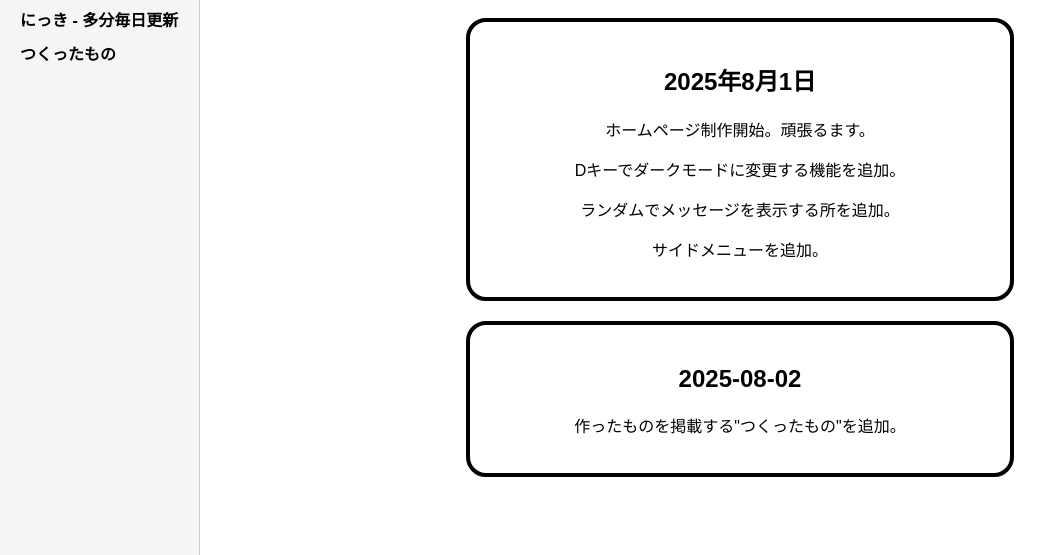
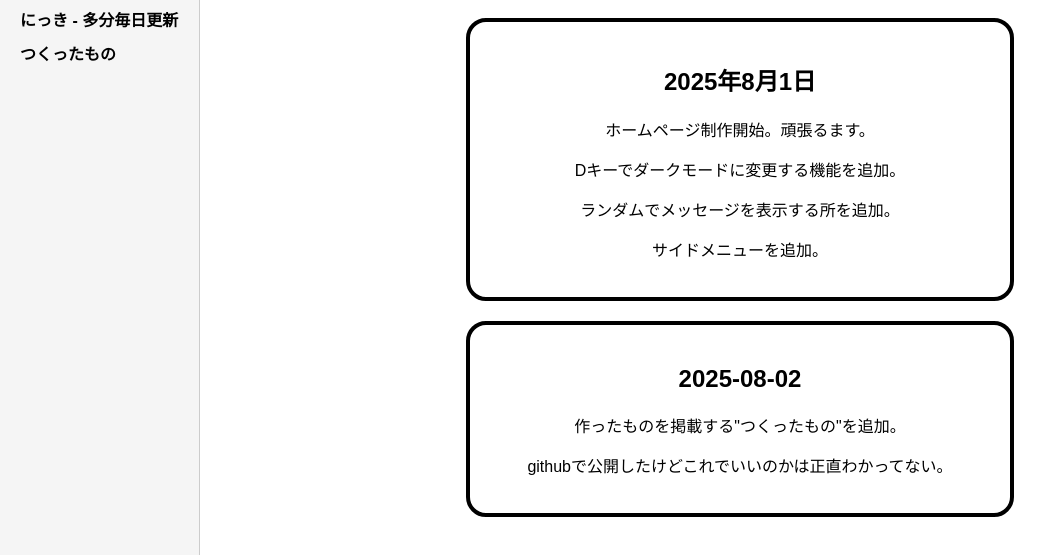
Before and after one commit to sakai26xx/rororo-site, a plain HTML site: page diary.html in a window 1280 px wide. Shown: the part 149-704 px from the top of the page, without its empty margins (0-1056 px from the left). Drawn offline with Linux system fonts and the light colour scheme; a web font is replaced by a local one.

Commit message:
Add files via upload

```diff
--- a/diary.html
+++ b/diary.html
@@ -33,6 +33,7 @@
       <div class="intro-box">
     <h2>2025-08-02</h2>
     <p>作ったものを掲載する"つくったもの"を追加。</p>
+    <p>githubで公開したけどこれでいいのかは正直わかってない。</p>
 </main>
 
   <script>
```
